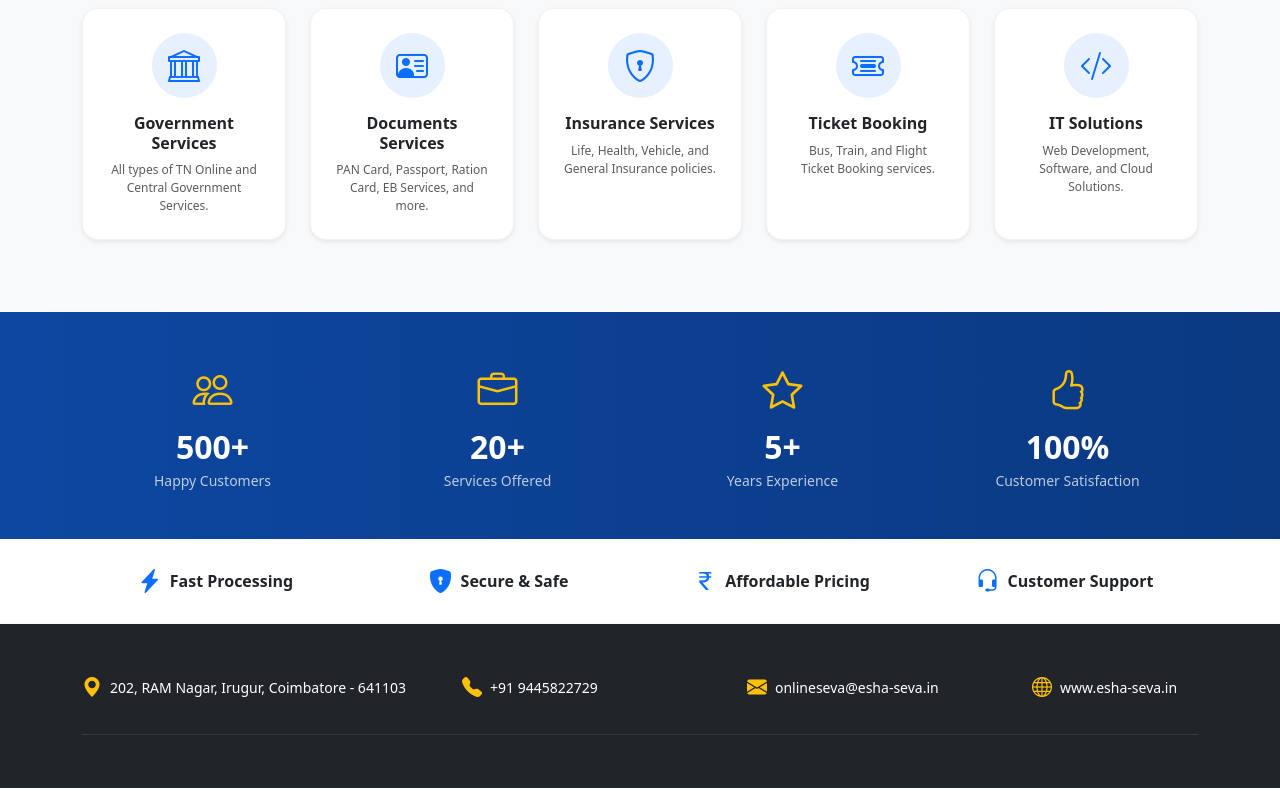
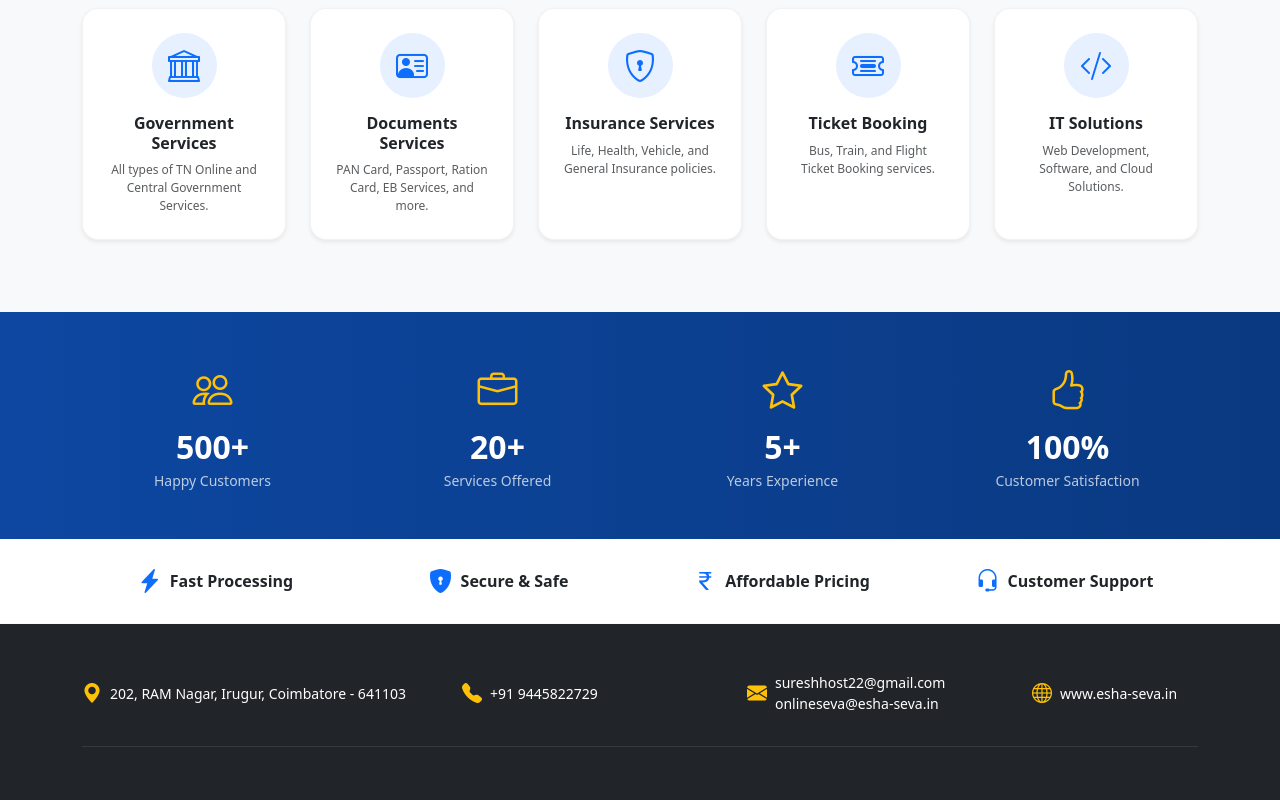
Before and after one commit to MSuresh1603/esha-seva.in, a plain HTML site: page index.html in a window 1280 px wide. Shown: the part 892-1692 px from the top of the page. Drawn offline with nearby package versions, Linux system fonts and the light colour scheme.

Commit message:
Update index.html

```diff
--- a/index.html
+++ b/index.html
@@ -258,7 +258,8 @@
                 <div class="col-md-3">
                     <div class="d-flex align-items-center justify-content-center justify-content-md-start gap-2 mb-2">
                         <i class="bi bi-envelope-fill text-warning fs-5"></i>
-                        <a href="mailto:onlineseva@esha-seva.in" class="text-white text-decoration-none small opacity-90">onlineseva@esha-seva.in</a>
+                        <a href="mailto:onlineseva@esha-seva.in" class="text-white text-decoration-none small opacity-90">
+                            sureshhost22@gmail.com <br>onlineseva@esha-seva.in</a>
                     </div>
                 </div>
                 <div class="col-md-2">
```
